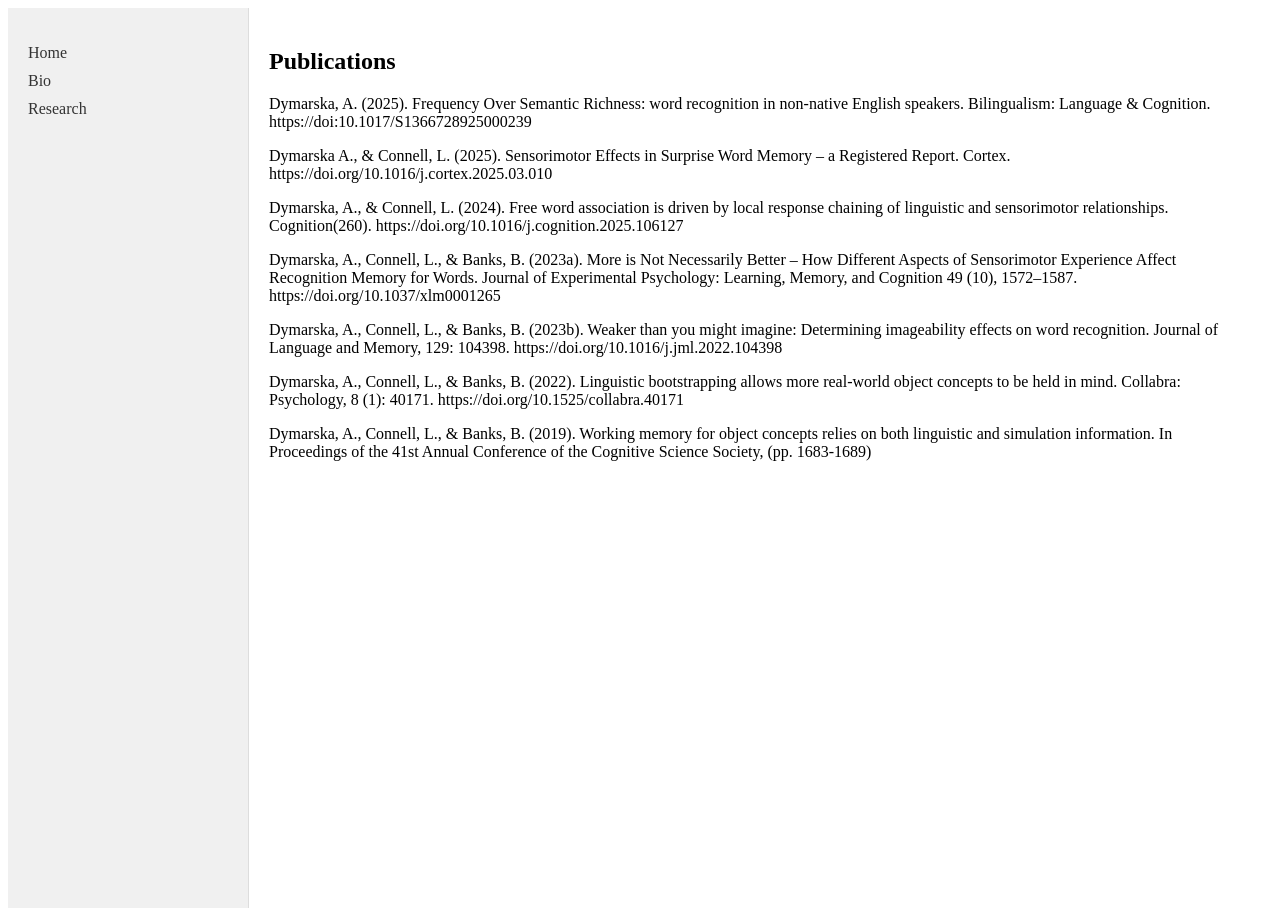
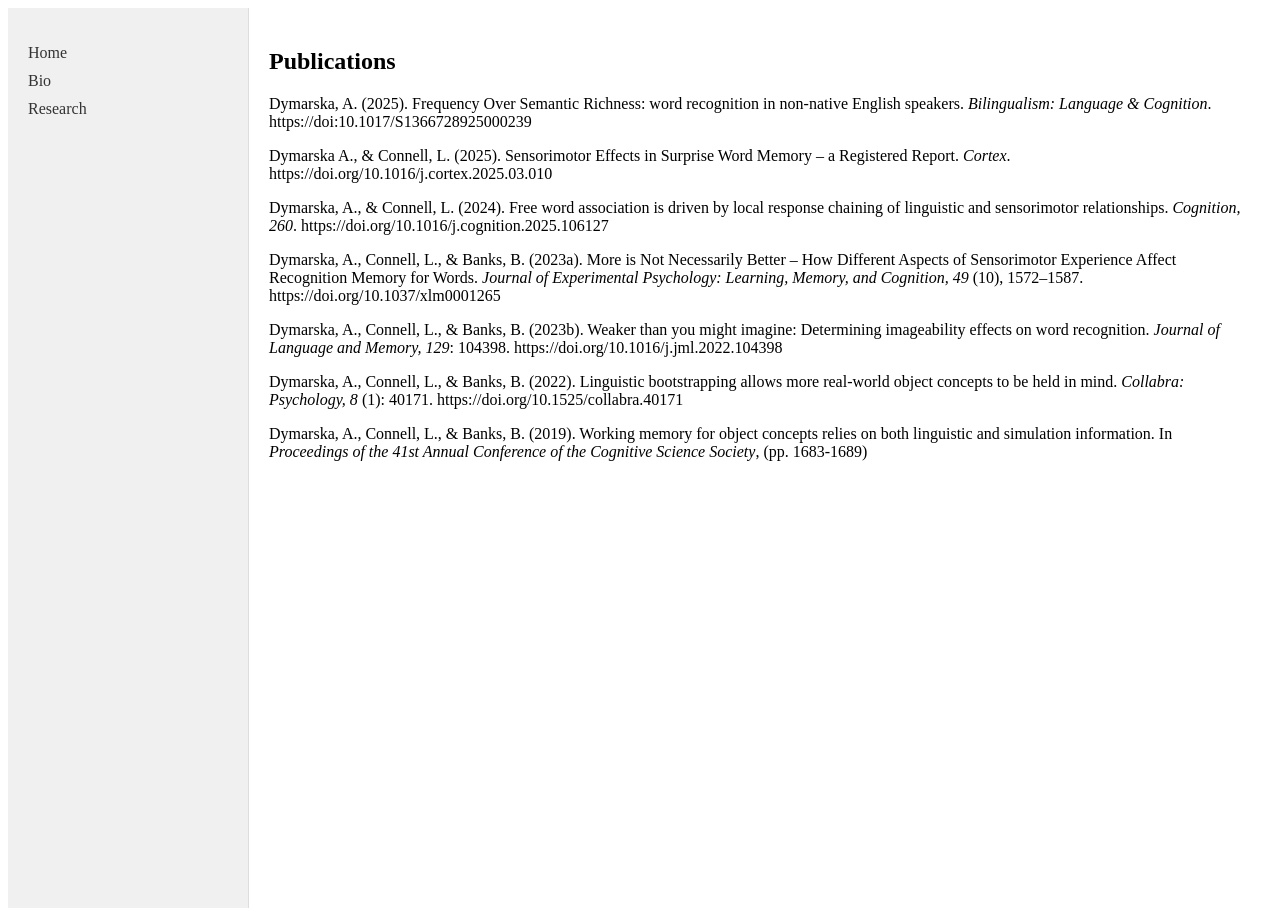
Before and after one commit to AgataDymarska/agatadymarska.github.io, a Jekyll site: the page built from research.md, in a window 1280 px wide. Built offline with Jekyll 4.4.1, drawn with Linux system fonts in a browser that asks for light colours.

```diff
--- a/research.md
+++ b/research.md
@@ -4,16 +4,16 @@ title: "Research"
 ---
 ## Publications
 
-Dymarska, A. (2025). Frequency Over Semantic Richness: word recognition in non-native English speakers. Bilingualism: Language & Cognition. https://doi:10.1017/S1366728925000239
+Dymarska, A. (2025). Frequency Over Semantic Richness: word recognition in non-native English speakers. *Bilingualism: Language & Cognition*. https://doi:10.1017/S1366728925000239
 
-Dymarska A., & Connell, L. (2025). Sensorimotor Effects in Surprise Word Memory – a Registered Report. Cortex. https://doi.org/10.1016/j.cortex.2025.03.010
+Dymarska A., & Connell, L. (2025). Sensorimotor Effects in Surprise Word Memory – a Registered Report. *Cortex*. https://doi.org/10.1016/j.cortex.2025.03.010
 
-Dymarska, A., & Connell, L. (2024). Free word association is driven by local response chaining of linguistic and sensorimotor relationships. Cognition(260). https://doi.org/10.1016/j.cognition.2025.106127
+Dymarska, A., & Connell, L. (2024). Free word association is driven by local response chaining of linguistic and sensorimotor relationships. *Cognition, 260*. https://doi.org/10.1016/j.cognition.2025.106127
 
-Dymarska, A., Connell, L., & Banks, B. (2023a). More is Not Necessarily Better – How Different Aspects of Sensorimotor Experience Affect Recognition Memory for Words. Journal of Experimental Psychology: Learning, Memory, and Cognition 49 (10), 1572–1587. https://doi.org/10.1037/xlm0001265
+Dymarska, A., Connell, L., & Banks, B. (2023a). More is Not Necessarily Better – How Different Aspects of Sensorimotor Experience Affect Recognition Memory for Words. *Journal of Experimental Psychology: Learning, Memory, and Cognition, 49* (10), 1572–1587. https://doi.org/10.1037/xlm0001265
 
-Dymarska, A., Connell, L., & Banks, B. (2023b). Weaker than you might imagine: Determining imageability effects on word recognition. Journal of Language and Memory, 129: 104398. https://doi.org/10.1016/j.jml.2022.104398
+Dymarska, A., Connell, L., & Banks, B. (2023b). Weaker than you might imagine: Determining imageability effects on word recognition. *Journal of Language and Memory, 129*: 104398. https://doi.org/10.1016/j.jml.2022.104398
 
-Dymarska, A., Connell, L., & Banks, B. (2022). Linguistic bootstrapping allows more real-world object concepts to be held in mind. Collabra: Psychology, 8 (1): 40171. https://doi.org/10.1525/collabra.40171
+Dymarska, A., Connell, L., & Banks, B. (2022). Linguistic bootstrapping allows more real-world object concepts to be held in mind. *Collabra: Psychology, 8* (1): 40171. https://doi.org/10.1525/collabra.40171
 
-Dymarska, A., Connell, L., & Banks, B. (2019). Working memory for object concepts relies on both linguistic and simulation information. In Proceedings of the 41st Annual Conference of the Cognitive Science Society, (pp. 1683-1689)
+Dymarska, A., Connell, L., & Banks, B. (2019). Working memory for object concepts relies on both linguistic and simulation information. In *Proceedings of the 41st Annual Conference of the Cognitive Science Society*, (pp. 1683-1689)
```
